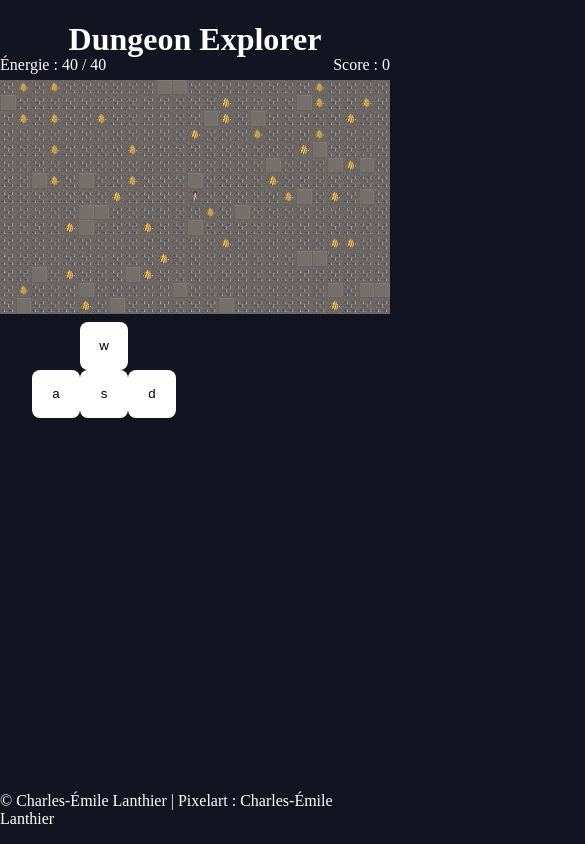
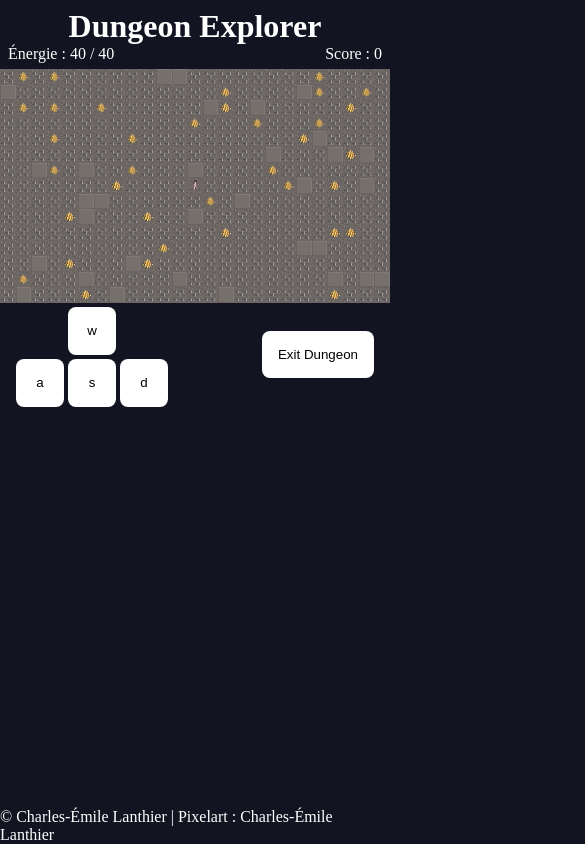
Before and after one commit to Charlanth/web-dev-dungeon-explorer, a plain HTML site: page index.html in a window 390 px wide. Shown: the top 844 px of the page, 585 px wide, since content can reach past the window. Drawn offline with Linux system fonts and the light colour scheme.

Commit message:
Finished documentation and comments, finished making the game adatable for mobile'

```diff
--- a/css/style.css
+++ b/css/style.css
@@ -1,8 +1,3 @@
-:root {
-    --background-color: #121421;
-    --button-color: #21253d;
-}
-
 html {
     box-sizing: border-box;
 }
@@ -11,12 +6,19 @@ html {
     box-sizing: inherit;
 }
 
+body, #map-table, .map-row, .wrapper, .game-buttons,
+.button-container, .game-over, .button-row {
+    display: flex;
+}
+
+body, .wrapper, .button-container, .game-over {
+    flex-direction: column;
+}
+
 body {
     margin: 0;
     min-height: 100vh;
-    display: flex;
-    flex-direction: column;
-    background-color: var(--background-color);
+    background-color: #121421;
     color: #fff;
 }
 
@@ -24,12 +26,12 @@ main {
     flex: 1;
 }
 
-#game-section, .button-container {
-    position: relative;
+.title {
+    margin: .5rem 0 1.5rem 0;
 }
 
-.player {
-    border: solid 1px #0af;
+#game-section, .wrapper {
+    position: relative;
 }
 
 #map-table {
@@ -37,7 +39,6 @@ main {
 }
 
 #map-table, .map-row {
-    display: flex;
     gap: 0;
     width: min(100vw, 50rem);
 }
@@ -47,85 +48,71 @@ main {
     display: block;
 }
 
-.player-energy {
+.stat {
     position: absolute;
     top: -2.5rem;
-    left: 0;
+}
+
+.player-energy {
+    left: .5rem;
 }
 
 .player-score {
-    position: absolute;
-    top: -2.5rem;
-    right: 0;
+    right: .5rem;
 }
 
-.wrapper {
-    display: flex;
+.wrapper, .game-buttons {
     align-items: center;
-    flex-direction: column;
-    position: relative;
 }
 
 .game-buttons {
-    position: absolute;
-    left: 2rem;
-    bottom: -3.5rem;
+    justify-content: space-between;
+    padding: 0 1rem;
 }
 
-.button-up {
-    top: -3rem;
-    left: 3rem;
+.button-row {
+    justify-content: space-around;
+    padding: 4px 0 0 0;
+    gap: 4px;
 }
 
-.button-down {
-    top: 0;
-    left: 3rem;
-}
-
-.button-left {
-    top: 0;
-    left: 0;
-}
-
-.button-right {
-    top: 0;
-    left: 6rem;
+button {
+    border: none;
+    border-radius: .5rem;
+    background-color: #fff;
 }
 
 .player-button {
-    z-index: 10;
-    position: absolute;
     width: 3rem;
     height: 3rem;
-    border: none;
-    background-color: #fff;
-    border-radius: .5rem;
 }
 
 .button-finish-game {
-    position: absolute;
-    left: 41rem;
-    top: -2rem;
-    border: none;
-    background-color: #fff;
+    height: 100%;
     padding: 1rem;
-    border-radius: .5rem;
 }
 
 .game-over {
     position: absolute;
-    display: flex;
-    flex-direction: column;
-    width: 30%;
-    height: 60%;
-    top: 50vh - 50%;
+    width: min(25rem, 90vw);
+    height: min(15rem, 80%);
     left: 50vw - 50%;
     border-radius: 1rem;
+    text-align: center;
     background-color: #ffffff50;
     padding: 1rem;
     backdrop-filter: blur(2px);
+    justify-content: center;
+}
+
+.button-new-game {
+    padding: 1rem;
 }
 
 .hide {
     display: none;
 }
+
+.copyright {
+    margin: 0;
+}
--- a/index.html
+++ b/index.html
@@ -12,29 +12,31 @@
 <body>
     <header>
         <div class="wrapper">
-            <h1>Dungeon Explorer</h1>
+            <h1 class="title">Dungeon Explorer</h1>
         </div>
     </header>
 
     <main>
         <div class="wrapper">
             <section id="game-section">
-                <div class="player-energy">
+                <div class="stat player-energy">
                     <p>Énergie : <span id="player-energy"></span> / 40</p>
                 </div>
-                <div class="player-score">
+                <div class="stat player-score">
                     <p>Score : <span id="player-score"></span></p>
                 </div>
                 <div id="player"></div>
                 <div id="map-table"></div>
                 <div class="game-buttons">
                     <div class="button-container">
-                        <div></div>
-                        <button id="button-up" type="button" class="player-button button-up">w</button>
-                        <div></div>
-                        <button id="button-down" type="button" class="player-button button-down">s</button>
-                        <button id="button-left" type="button" class="player-button button-left">a</button>
-                        <button id="button-right" type="button" class="player-button button-right">d</button>
+                        <div class="button-row">
+                            <button id="button-up" type="button" class="player-button">w</button>
+                        </div>
+                        <div class="button-row">
+                            <button id="button-left" type="button" class="player-button">a</button>
+                            <button id="button-down" type="button" class="player-button">s</button>
+                            <button id="button-right" type="button" class="player-button">d</button>
+                        </div>
                     </div>
                     <button id="button-finish-game" type="button" class="button-finish-game">Exit Dungeon</button>
                 </div>
@@ -43,14 +45,14 @@
                 <h2>Game Over</h2>
                 <p>Score : <span id="final-score">0</span></p>
                 <p>Highscore : <span id="highscore">0</span></p>
-                <button id="new-game" type="button">New Game</button>
+                <button id="new-game" type="button" class="button-new-game">New Game</button>
             </section>
         </div>
     </main>
 
     <footer>
         <div class="wrapper">
-            <p>&copy; Charles-Émile Lanthier | Pixelart : Charles-Émile Lanthier</p>
+            <p class="copyright">&copy; Charles-Émile Lanthier | Pixelart : Charles-Émile Lanthier</p>
         </div>
     </footer>
 </body>
--- a/js/gameover.js
+++ b/js/gameover.js
@@ -3,32 +3,50 @@ import { eraseMap, generateMap, getMapGrid, updateMapTile, updateStats } from ".
 
 let isGameOver = true;
 
+// Les objets utiliser pour le pop up de gameover
 const gameOverPopUp = document.getElementById("game-over");
 const finalScoreText = document.getElementById("final-score");
 const highScoreText = document.getElementById("highscore");
 
+/**
+ * Permet de changer la valeur de isGameOver
+ * @param {boolean} gameStatus
+ */
 export function setGameOver(gameStatus) {
     isGameOver = gameStatus;
 }
 
+/**
+ * Fonction pour obtenir la valeur de isGameOver
+ * @returns
+ */
 export let getGameOver = () => isGameOver;
 
+/**
+ * Termine la partie et affiche le pop up de gameover
+ * @returns rien
+ */
 export function gameOver() {
+    if(!gameOverPopUp.classList.contains("hide")) return;
     let player = getPlayer();
 
     // Met à jour le highscore au besoin
     player.highScore = player.score > player.highScore ? player.score : player.highScore;
+
+    // Change le texte du score final et du highscore
     finalScoreText.innerText = `${player.score}`;
     highScoreText.innerText = `${player.highScore}`;
+
     setGameOver(true);
+
+    // Affiche le pop up de gameover
     gameOverPopUp.classList.toggle("hide");
 }
 
-export function toggleGameOver() {
-    if(!gameOverPopUp.classList.contains("hide")) return;
-    gameOver();
-}
-
+/**
+ * Démarre une nouvelle partie et cache le pop up de gameover
+ * @returns
+ */
 export function startNewGame() {
     if(!getGameOver()) return;
     resetPlayer();
--- a/js/main.js
+++ b/js/main.js
@@ -1,15 +1,17 @@
 import { movePlayer } from "./map.js";
-import { toggleGameOver, startNewGame } from "./gameover.js";
+import { startNewGame, gameOver } from "./gameover.js";
 
-// Les bouttons pour controller le joueur
+// Les boutons pour controller le joueur
 const buttonUp = document.getElementById("button-up");
 const buttonDown = document.getElementById("button-down");
 const buttonLeft = document.getElementById("button-left");
 const buttonRight = document.getElementById("button-right");
 
+// Les boutons pour quitter le donjons et démarré une nouvelle partie
 const buttonFinish = document.getElementById("button-finish-game");
 const buttonNewGame = document.getElementById("new-game");
 
+// Gère la saisie du joueur avec le clavier
 document.addEventListener("keydown", function(event) {
     if (event.key === "w") {
         movePlayer(0, -1);
@@ -25,12 +27,15 @@ document.addEventListener("keydown", function(event) {
     }
 });
 
+// Initialise une nouvelle partie
 startNewGame()
 
+// Initialise les eventListeners pour les boutons de mouvement du joueur
 buttonUp.addEventListener("click", () => movePlayer(0, -1));
 buttonDown.addEventListener("click", () => movePlayer(0, 1));
 buttonLeft.addEventListener("click", () => movePlayer(-1, 0));
 buttonRight.addEventListener("click", () => movePlayer(1, 0));
 
-buttonFinish.addEventListener("click", toggleGameOver);
+// Initialise les eventListeners pour les boutons de gameover et new game
+buttonFinish.addEventListener("click", gameOver);
 buttonNewGame.addEventListener("click", startNewGame);
--- a/js/map.js
+++ b/js/map.js
@@ -1,22 +1,18 @@
 import { getPlayer } from "./player.js";
 import { gameOver, getGameOver, setGameOver } from "./gameover.js";
 
+// Dimension de la carte
 const mapHeight = 15;
 const mapWidth = 25;
 
+// Objet html de la carte
 const mapGrid = document.getElementById("map-table");
 
 // Carte du jeu
 let map = [];
 
+// Valeurs pour la carte du jeu
 const tile_values = {
-
-    // Valeurs des tuiles de la carte de déplacement du joueur
-    AVAILABLE : "-",
-
-    UNAVAILABLE : "x",
-
-    // Valeur pour la carte du jeu
     trap : 0,
     treasure : 1,
     wall : 2,
@@ -24,8 +20,22 @@ const tile_values = {
     player : 4
 };
 
+/**
+ * Fonction pour obtenir les données de la carte du jeu
+ * @returns La carte du jeu
+ */
 export let getTileMap = () => map;
+
+/**
+ * Efface les données de la carte du jeu
+ * @returns
+ */
 export let eraseMap = () => map = [];
+
+/**
+ * Fonction pour obtenir l'objet html de la carte du jeu
+ * @returns L'objet html de la carte
+ */
 export let getMapGrid = () => mapGrid;
 
 /**
@@ -50,13 +60,15 @@ export function generateMap() {
             map[y].push(random < 0.1 ? tile_values.wall : random > 0.9 ? tile_values.treasure : tile_values.trap);
 
             let tileContainer = document.createElement("div");
+            let tile = document.createElement("img");
 
-            let tile = document.createElement("img");
+            // Trouve l'image a afficher pour la tuile
             tile.src = map[y][x] === tile_values.trap ? "/assets/tiles/trap.png" :
                     map[y][x] === tile_values.treasure ? "/assets/tiles/treasure.png" :
                     map[y][x] === tile_values.wall ? "/assets/tiles/wall.png" :
                     "/assets/tiles/empty.png";
             tile.id = `tile-${y}-${x}`
+
             tileContainer.appendChild(tile).className = "tile-img";
             mapRow.appendChild(tileContainer).className = "tile";
         }
@@ -81,6 +93,7 @@ export function movePlayer(deltaX, deltaY) {
         return;
     }
 
+    // Nouvelle position du joueur
     let newX = player.x + deltaX, newY = player.y + deltaY;
 
     // S'assure que le joueur ne sort pas des limites et ne marche pas dans les murs
@@ -88,7 +101,10 @@ export function movePlayer(deltaX, deltaY) {
         map[newY][newX] === tile_values.wall)
         return;
 
+    // Trouve la tuile que le joueur a marcher dessus
     const tile = map[newY][newX];
+
+    // Applique les effets des tuiles au joueur
     if (tile === tile_values.trap) {
         player.energy--;
         player.score -= 50;
@@ -100,12 +116,26 @@ export function movePlayer(deltaX, deltaY) {
         player.score -= 10;
     }
 
+    // Met à jour les informations du jeu, les tuiles, les coordonnées du joueur et les statistiques
     updateMapTile(player.x, player.y);
     [player.x, player.y] = [newX, newY];
     updateMapTile(getPlayer().x, getPlayer().y, "/assets/tiles/player.png", tile_values.player);
     updateStats();
+
+    // Affiche le pop up de gameover si l'énergie du joueur atteind 0 ou moins
+    if (player.energy <= 0) {
+        setGameOver(true);
+        gameOver();
+    }
 }
 
+/**
+ * Met à jour les donnés d'une tuie et l'image de la tuile
+ * @param {number} tileValue la valeur à le et sa valeur selon les paramètres
+ * @param {number} x le x de la tuile à mettre à jour
+ * @param {number} y le y de la tuile à mettre à jour
+ * @param {string} tilePath le chemin ddonner à la tuile
+ */
 export function updateMapTile(x, y, tilePath = "/assets/tiles/empty.png", tileValue = tile_values.empty) {
     const tileToUpdate = document.getElementById(`tile-${y}-${x}`);
     tileToUpdate.src = tilePath;
--- a/js/player.js
+++ b/js/player.js
@@ -1,3 +1,4 @@
+// L'objet contenant les données du joueur
 let player = {
     x : 12,
     y : 7,
@@ -12,6 +13,9 @@ let player = {
  */
 export let getPlayer = () => player;
 
+/**
+ * Remet les valeurs du joueur au valeurs par défaut sauf le highscore
+ */
 export function resetPlayer() {
     player.x = 12;
     player.y = 7;
```
